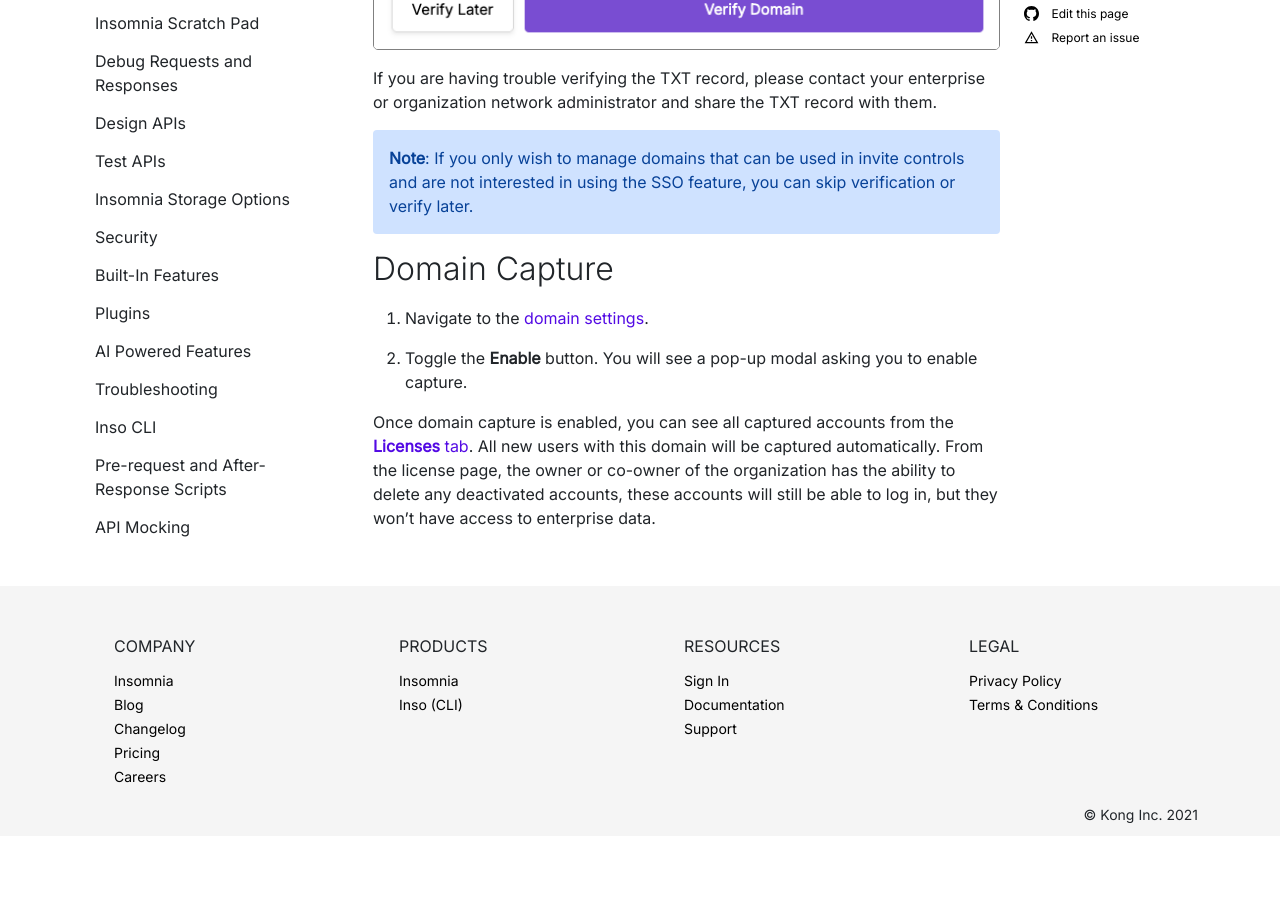
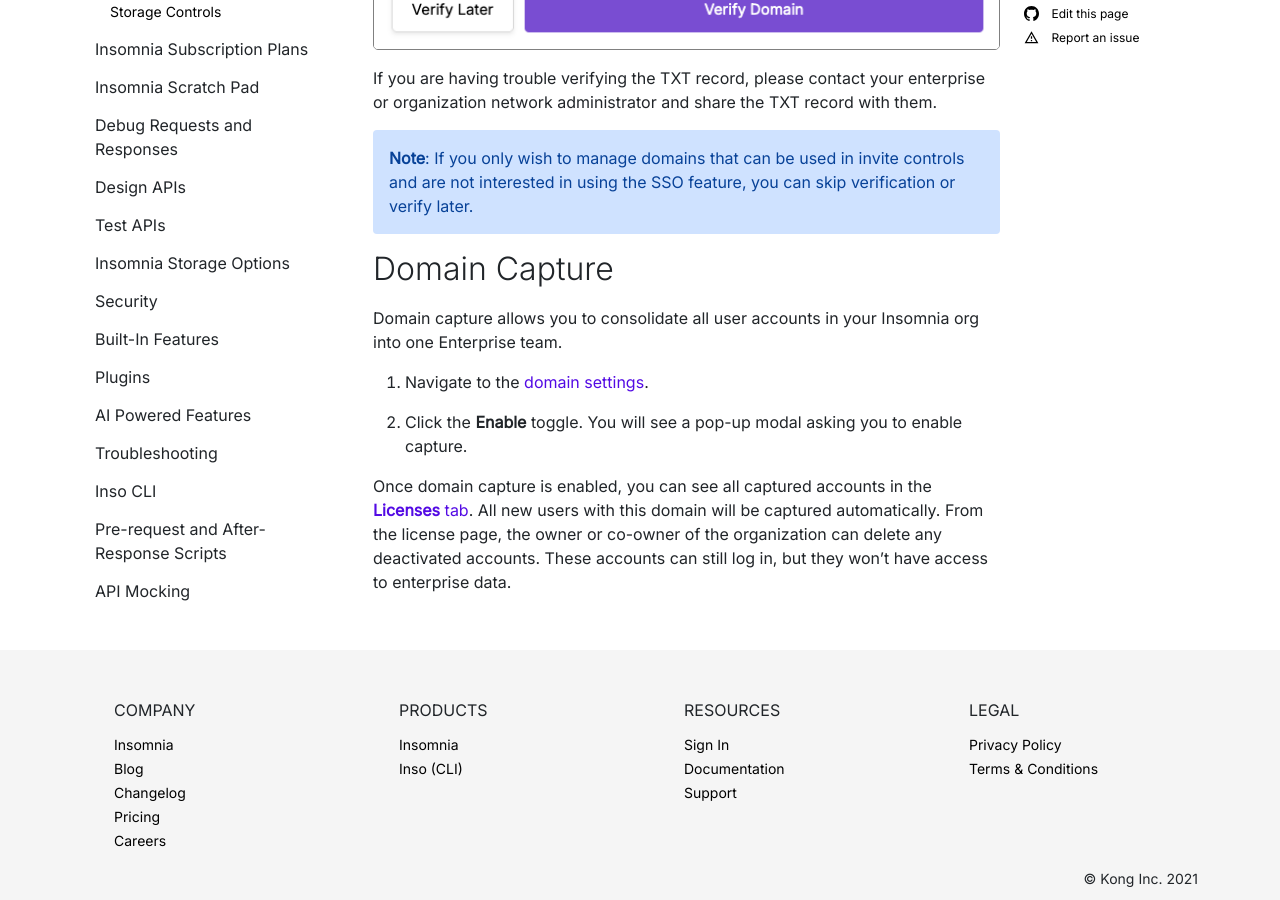
Before and after one commit to Kong/insomnia-docs, a Jekyll site: the page built from docs/insomnia/manage-domains.md, in a window 1280 px wide and 900 px high, scrolled down 1590 px. Built offline with Jekyll 4.4.1, drawn with Linux system fonts in a browser that asks for light colours; comment, search, counter and statistics services are not loaded; before the commit the page ends 2426 px from its top, so only the background shows below that.

Commit message:
Apply suggestions from code review
Co-authored-by: Diana <75819066+cloudjumpercat@users.noreply.github.com>

```diff
--- a/docs/insomnia/manage-domains.md
+++ b/docs/insomnia/manage-domains.md
@@ -31,8 +31,10 @@
 
 ## Domain Capture
 
+Domain capture allows you to consolidate all user accounts in your Insomnia org into one Enterprise team.
+
 1. Navigate to the [domain settings](https://app.insomnia.rest/app/domains/list).
 
-2. Toggle the **Enable** button. You will see a pop-up modal asking you to enable capture.
+2. Click the **Enable** toggle. You will see a pop-up modal asking you to enable capture.
 
-Once domain capture is enabled, you can see all captured accounts from the [**Licenses** tab](https://app.insomnia.rest/app/enterprise/licenses). All new users with this domain will be captured automatically. From the license page, the owner or co-owner of the organization has the ability to delete any deactivated accounts, these accounts will still be able to log in, but they won't have access to enterprise data.
+Once domain capture is enabled, you can see all captured accounts in the [**Licenses** tab](https://app.insomnia.rest/app/enterprise/licenses). All new users with this domain will be captured automatically. From the license page, the owner or co-owner of the organization can delete any deactivated accounts. These accounts can still log in, but they won't have access to enterprise data.
```
